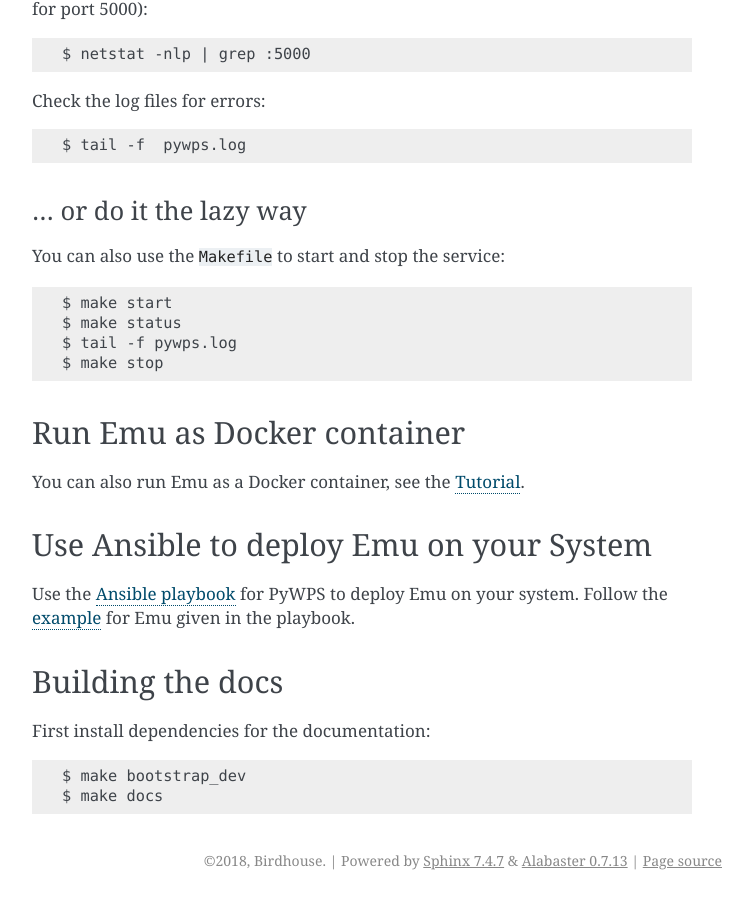
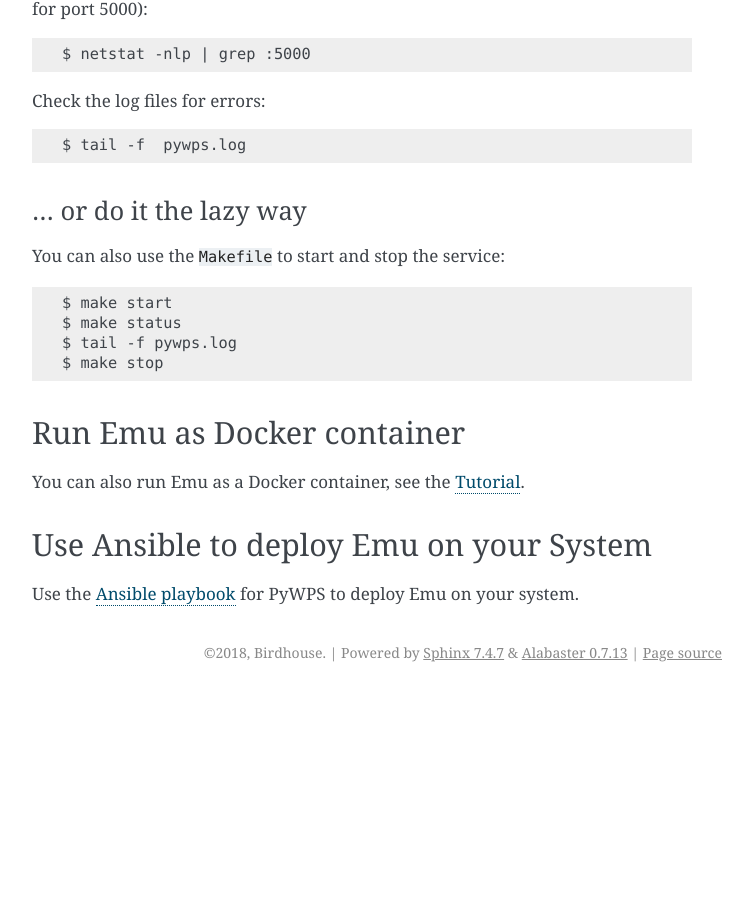
Before and after one commit to bird-house/emu, a Sphinx documentation site: the page built from docs/source/installation.rst, in a window 1280 px wide and 900 px high, scrolled down 1359 px. Shown: the whole window, without its empty margins (388-1141 px from the left). Built offline with Sphinx 7.4.7, drawn with Linux system fonts in a browser that asks for light colours; after the commit the page ends 2051 px from its top, so only the background shows below that.

```diff
--- a/docs/source/installation.rst
+++ b/docs/source/installation.rst
@@ -111,15 +111,5 @@ Use Ansible to deploy Emu on your System
 ----------------------------------------
 
 Use the `Ansible playbook`_ for PyWPS to deploy Emu on your system.
-Follow the `example`_ for Emu given in the playbook.
-
-Building the docs
------------------
-
-First install dependencies for the documentation::
-
-  $ make bootstrap_dev
-  $ make docs
 
 .. _Ansible playbook: http://ansible-wps-playbook.readthedocs.io/en/latest/index.html
-.. _example: http://ansible-wps-playbook.readthedocs.io/en/latest/tutorial.html
```
Also changed, not shown: docs/source/dev_guide.rst (+10 -0 lines).
